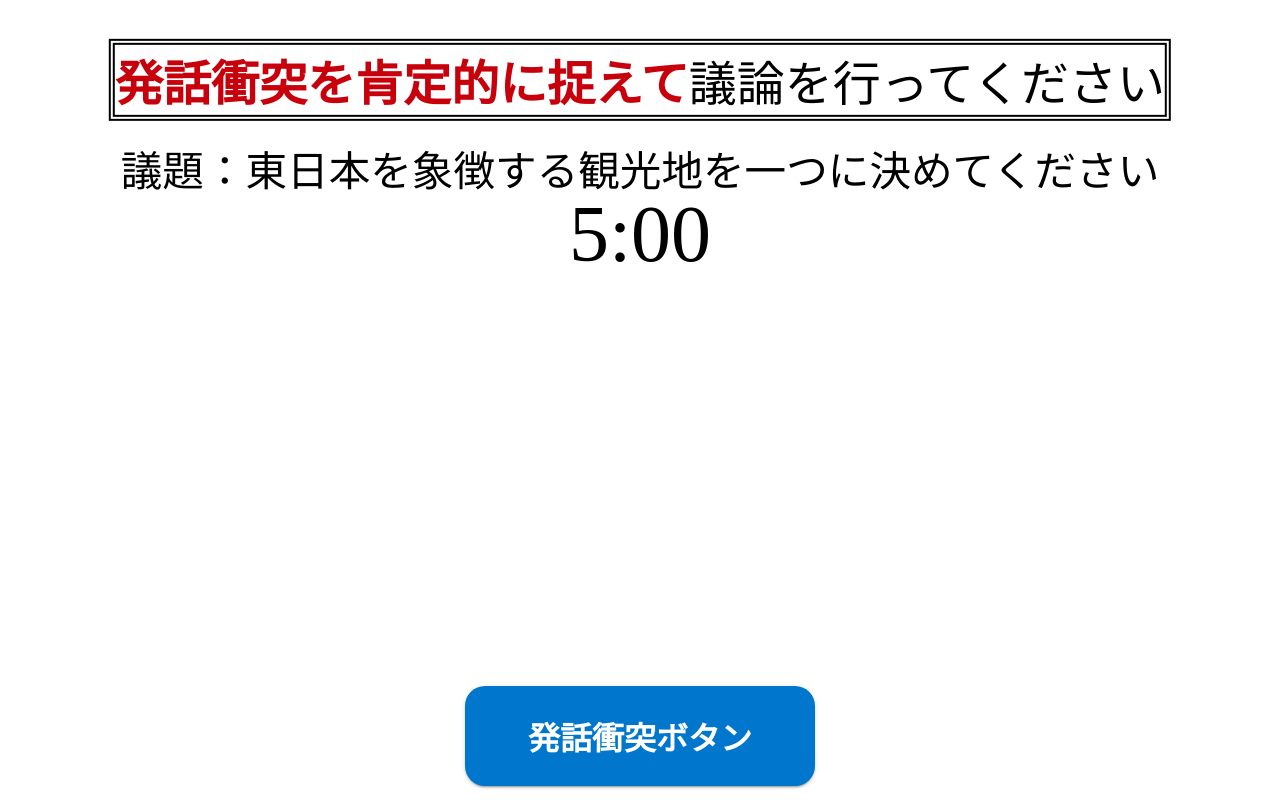
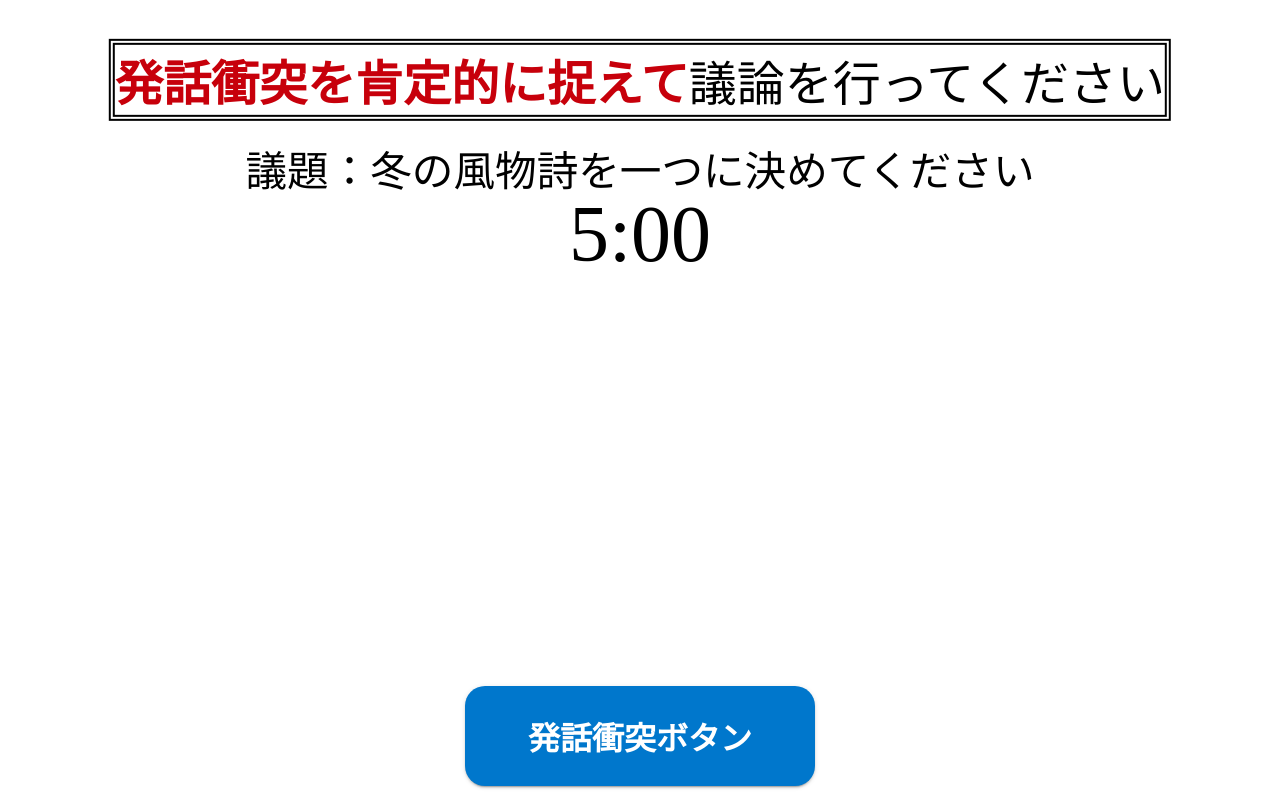
Before and after one commit to Jkim-1231/speech_contention, a website: page index.html in a window 1280 px wide. Drawn offline with nearby package versions, Linux system fonts and the light colour scheme; no server answers.

Commit message:
henkourensyu2

```diff
--- a/index.html
+++ b/index.html
@@ -1,4 +1,6 @@
-<!-- PART2 -->
+<!-- ●変更点
+・実験①〜③
+・議題の夏・秋・冬 -->
 
 <!DOCTYPE html>
 <html lang="en">
@@ -126,7 +128,7 @@
     <div id="topic1">
         <font color="#c7000b"><b>発話衝突を肯定的に捉えて</b></font>議論を行ってください
     </div>
-    <div id="topic2">議題：東日本を象徴する観光地を一つに決めてください</div>
+    <div id="topic2">議題：冬の風物詩を一つに決めてください</div>
 
     <!-- <button id="startTimer">Start Timer</button> -->
     <div id="startTimer"></div>
```
